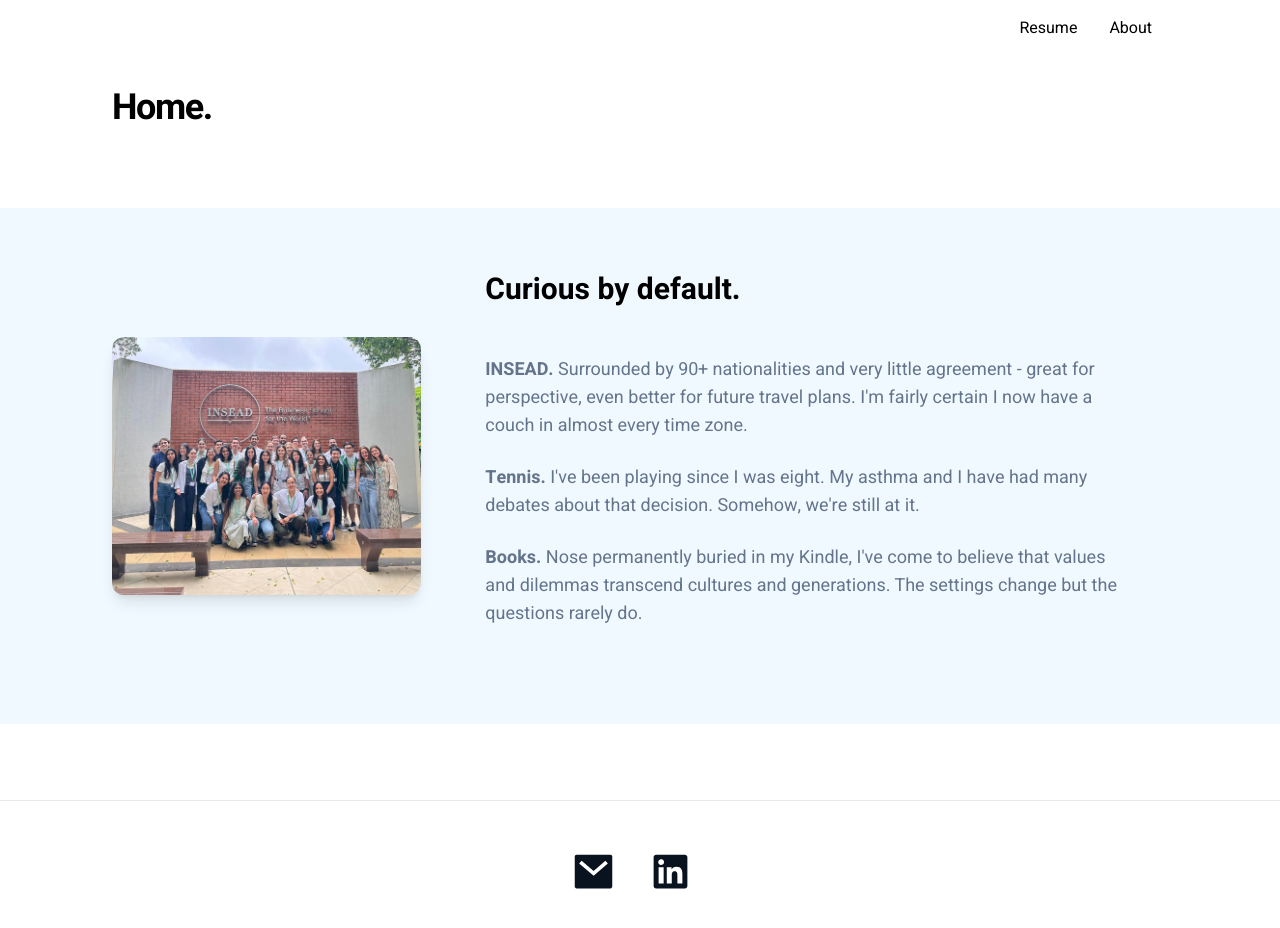
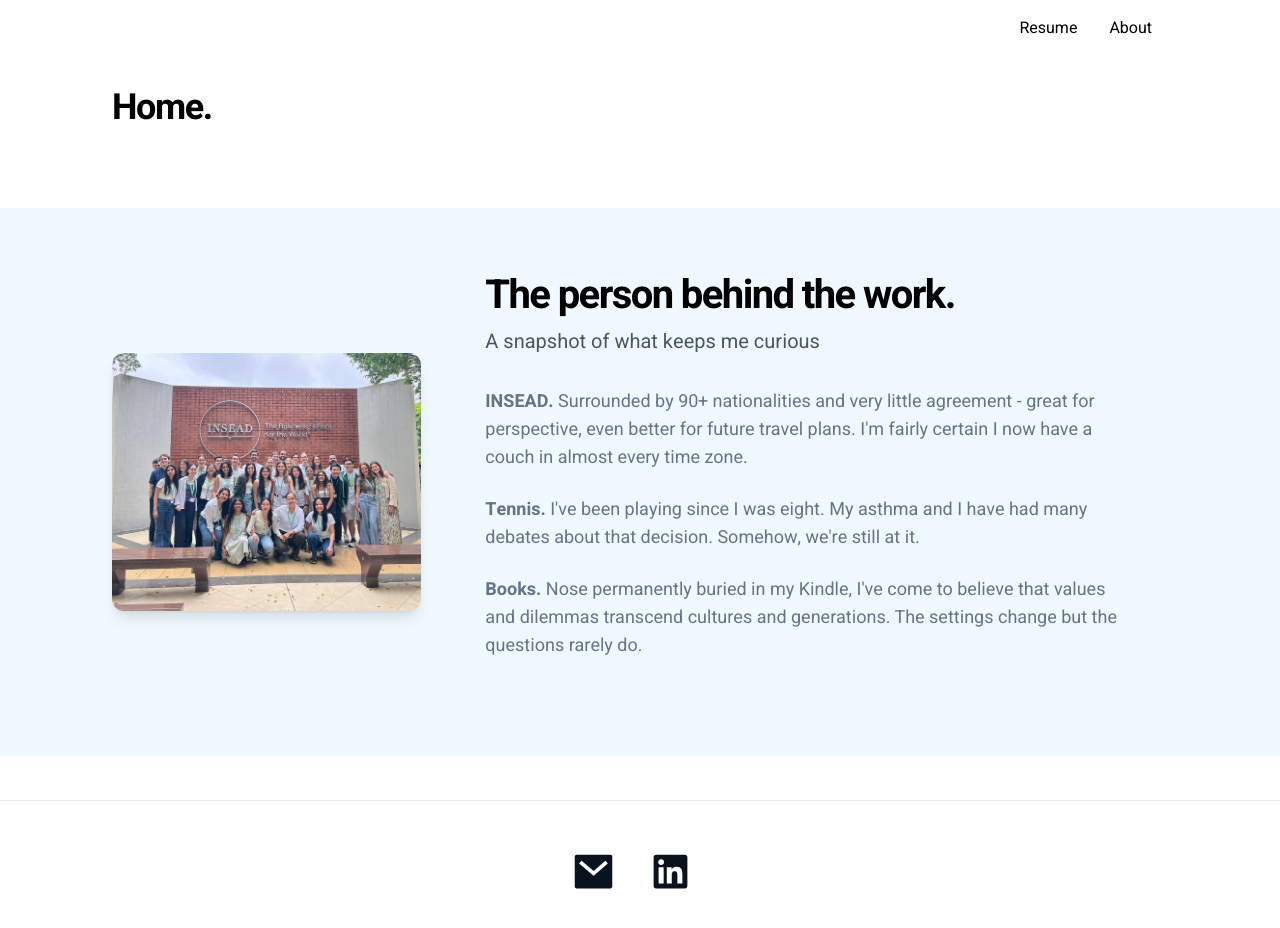
Before and after one commit to SanaOberoi/My-Portfolio, a Next.js app: page /about in a window 1280 px wide. Shown: the top 928 px of the page. Built offline with nearby package versions, Linux system fonts and the light colour scheme.

Commit message:
Update about page text

```diff
--- a/pages/about.js
+++ b/pages/about.js
@@ -22,9 +22,12 @@ const About = () => {
 />
                       </div>
                       <div className="md:pr-8 md:col-span-2">
-                        <h1 className="text-2xl md:text-3xl font-bold leading-tight mb-12">
-                          Curious by default.
-                        </h1>
+<h1 className="text-4xl lg:text-5xl font-bold tracking-tighter leading-tight mb-2">
+  The person behind the work.
+</h1>
+<p className="text-xl text-gray-600 mb-8">
+  A snapshot of what keeps me curious
+</p>
 <p className="text-lg text-slate-500 mb-6">
   <strong>INSEAD.</strong> Surrounded by 90+ nationalities and very little agreement - great for perspective, even better for future travel plans. I'm fairly certain I now have a couch in almost every time zone.
 </p>
```
